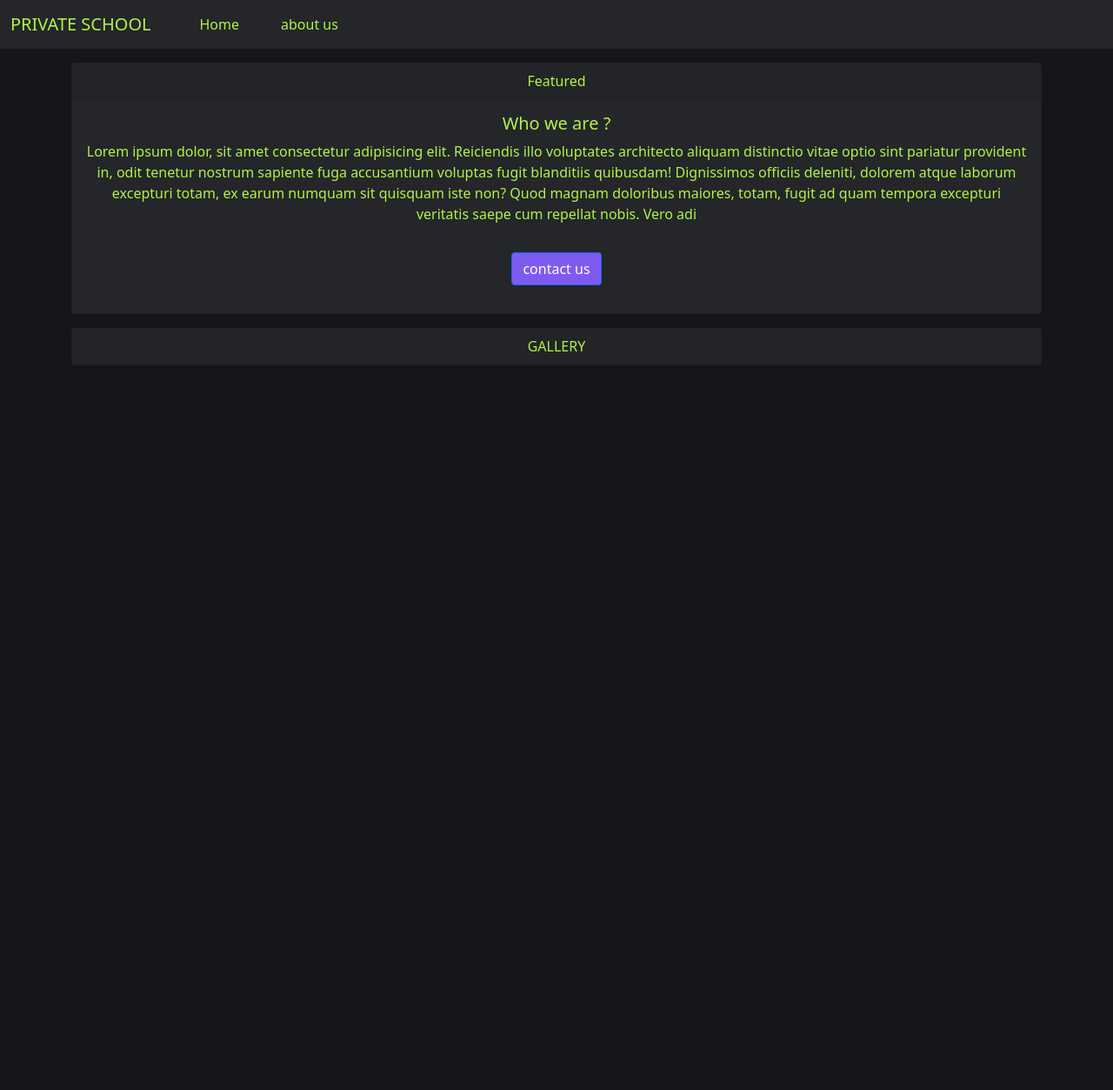
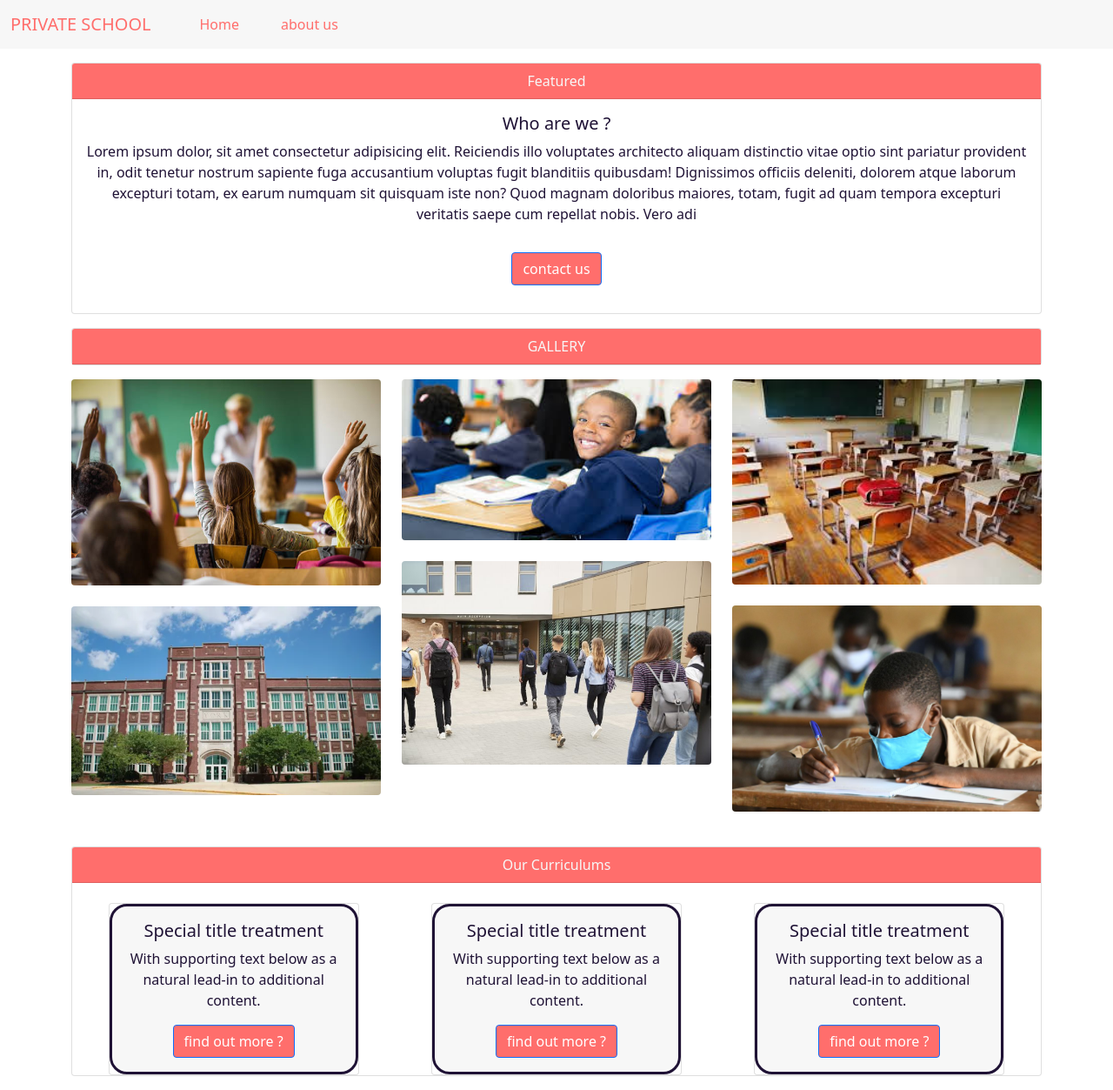
Before and after one commit to adnanbouthir/school-management-app, a PHP site: page /school-management-app/ in a window 1280 px wide. Shown: the whole page at 87% size. Before the commit the page ends 418 px from the top, so only its background shows below. Run offline with PHP 8.4, Linux system fonts and the light colour scheme.

Commit message:
finished working on landing page front

```diff
--- a/app/views/inc/footer.php
+++ b/app/views/inc/footer.php
@@ -1,3 +1,7 @@
+
+
+<script src="https://cdn.jsdelivr.net/npm/bootstrap@5.0.0-beta3/dist/js/bootstrap.bundle.min.js" integrity="sha384-JEW9xMcG8R+pH31jmWH6WWP0WintQrMb4s7ZOdauHnUtxwoG2vI5DkLtS3qm9Ekf" crossorigin="anonymous"></script>
+
 <script src="<?php echo URLROOT; ?> /js/main.js"></script>
 
 </body>
--- a/app/views/pages/index.php
+++ b/app/views/pages/index.php
@@ -6,7 +6,7 @@
     Featured
   </div>
   <div class="card-body">
-    <h5 class="card-title">Who we are ?</h5>
+    <h5 class="card-title">Who are we ?</h5>
     <p class="card-text">Lorem ipsum dolor, sit amet consectetur adipisicing elit. Reiciendis illo voluptates architecto aliquam distinctio vitae optio sint pariatur provident in, odit tenetur nostrum sapiente fuga accusantium voluptas fugit blanditiis quibusdam!
     Dignissimos officiis deleniti, dolorem atque laborum excepturi totam, ex earum numquam sit quisquam iste non? Quod magnam doloribus maiores, totam, fugit ad quam tempora excepturi veritatis saepe cum repellat nobis.
     Vero adi</p>
@@ -20,4 +20,83 @@
   <div class="card-header">
     GALLERY
   </div>
+
+</div>
+<!-- Gallery -->
+<div class="row">
+  <div class="col-lg-4 col-md-12 mb-4 mb-lg-0">
+    <img
+      src="./public/img/istockphoto-1000887536-612x612.jpg"
+      class="w-100 shadow-1-strong rounded mb-4"
+      alt=""
+    />
+
+    <img
+    src="./public/img/w555mh8d5vjlzk18skxj.webp"
+      class="w-100 shadow-1-strong rounded mb-4"
+      alt=""
+    />
+  </div>
+
+  <div class="col-lg-4 mb-4 mb-lg-0">
+    <img
+    src="./public/img/images.jpg"
+      class="w-100 shadow-1-strong rounded mb-4"
+      alt=""
+    />
+
+    <img
+    src="./public/img/www.usnews.com.jpg"
+      class="w-100 shadow-1-strong rounded mb-4"
+      alt=""
+    />
+  </div>
+  <div class="col-lg-4 mb-4 mb-lg-0">
+    <img
+    src="./public/img/imagees.jpg"
+      class="w-100 shadow-1-strong rounded mb-4"
+      alt=""
+    />
+
+    <img
+    src="./public/img/UNI330896.JPG"
+      class="w-100 shadow-1-strong rounded mb-4"
+      alt=""
+    />
+  </div>
+</div>
+
+
+
+<!-- Gallery -->
+<div class="card card-container text-center my-sm-3">
+  <div class="card-header">
+    Our Curriculums
+  </div>
+  <div class="cards d-flex justify-content-around">
+  <div class="card" style="width: 18rem;">
+  <div class="card-body">
+    <h5 class="card-title">Special title treatment</h5>
+    <p class="card-text">With supporting text below as a natural lead-in to additional content.</p>
+    <a href="#" class="btn btn-primary">find out more ?</a>
+  </div>
+</div>
+<div class="card " style="width: 18rem;">
+  <div class="card-body">
+    <h5 class="card-title">Special title treatment</h5>
+    <p class="card-text">With supporting text below as a natural lead-in to additional content.</p>
+    <a href="#" class="btn btn-primary">find out more ?</a>
+  </div>
+</div>
+<div class="card" style="width: 18rem;">
+  <div class="card-body">
+    <h5 class="card-title">Special title treatment</h5>
+    <p class="card-text">With supporting text below as a natural lead-in to additional content.</p>
+    <a href="#" class="btn btn-primary">find out more ?</a>
+  </div>
+  </div>
+
+</div>
+</div>
+
   <?php require APPROOT .'/views/inc/footer.php'; ?>
--- a/public/css/style.css
+++ b/public/css/style.css
@@ -1,32 +1,48 @@
 .bg-dark {
-    background-color: #242629 !important;
+    background-color: #F7F7F7 !important;
 
 }
 .navbar-brand{
-    color: #B0F349 !important;
+    color: #ff6e6c !important;
 }
 .navbar-brand:hover{
     color: #94a1b2  !important;
 }
 .nav-link {
     margin-left: 2em !important;
-    color: #B0F349 !important;
+    color: #ff6e6c !important;
 }
 .nav-link:hover {
     color: #94a1b2 !important;
 }
 body {
-    background-color: #16161a;
+    background-color: #FFFFFF;
+
 }
 
 .card {
-    background-color: #242629 !important;
-    color: #B0F349 !important;
+    background-color: #FFFFFF !important;
+    color: #1f1235 !important;
+}
+.card-header {
+    background-color: #ff6e6c;
+    color: #F7F7F7;
 }
 
 .btn-primary {
-    background-color: #7F5AF0;
+    background-color: #ff6e6c;
 }
 .btn-primary:hover {
-    background-color: #B0F349;
+    background-color: #67568c;
 }
+.cards {
+    margin-top: 1.4em;
+}
+
+.cards .card-body {
+
+    border: solid;
+    border-radius: 20px;
+    background-color: #F7F7F7;
+
+}
```
Also changed, not shown: public/img/UNI330896.JPG (added), public/img/imagees.jpg (added), public/img/images.jpg (added), public/img/istockphoto-1000887536-612x612.jpg (added), public/img/w555mh8d5vjlzk18skxj.webp (added), public/img/www.usnews.com.jpg (added).
